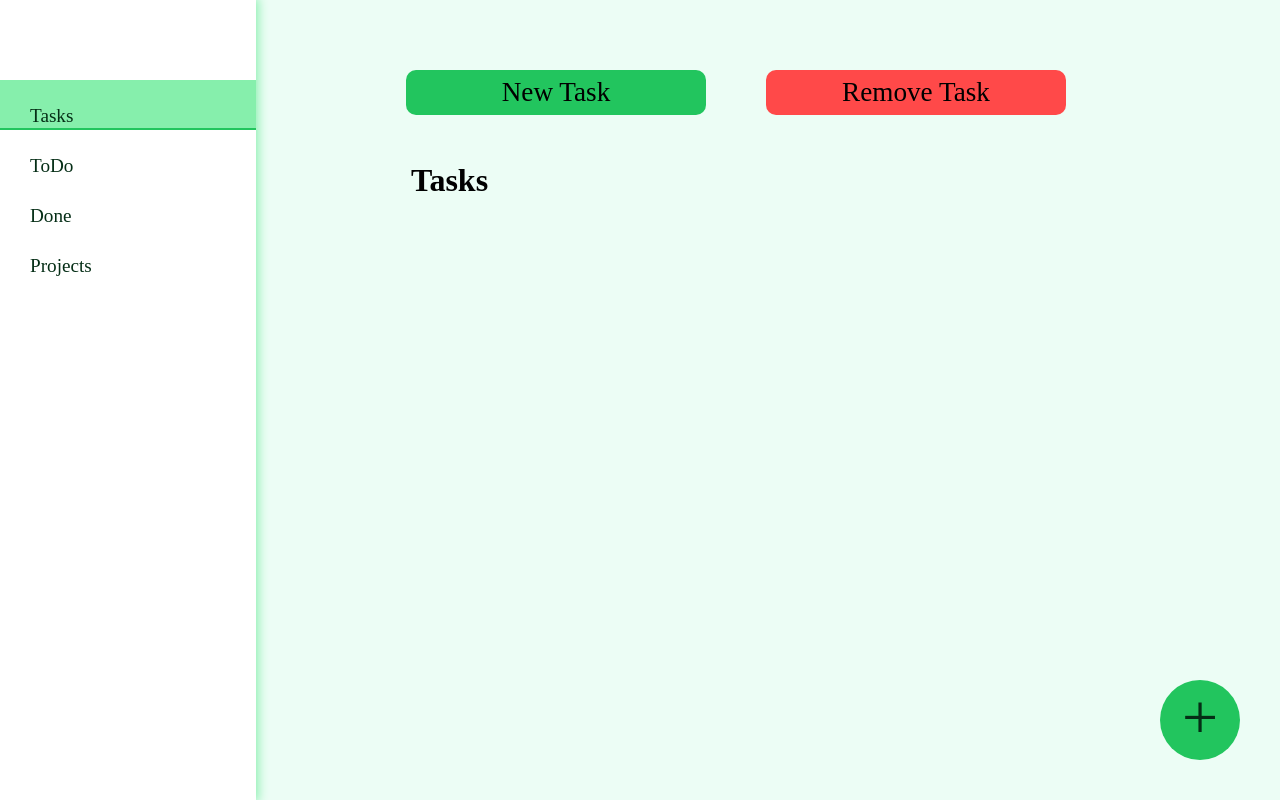
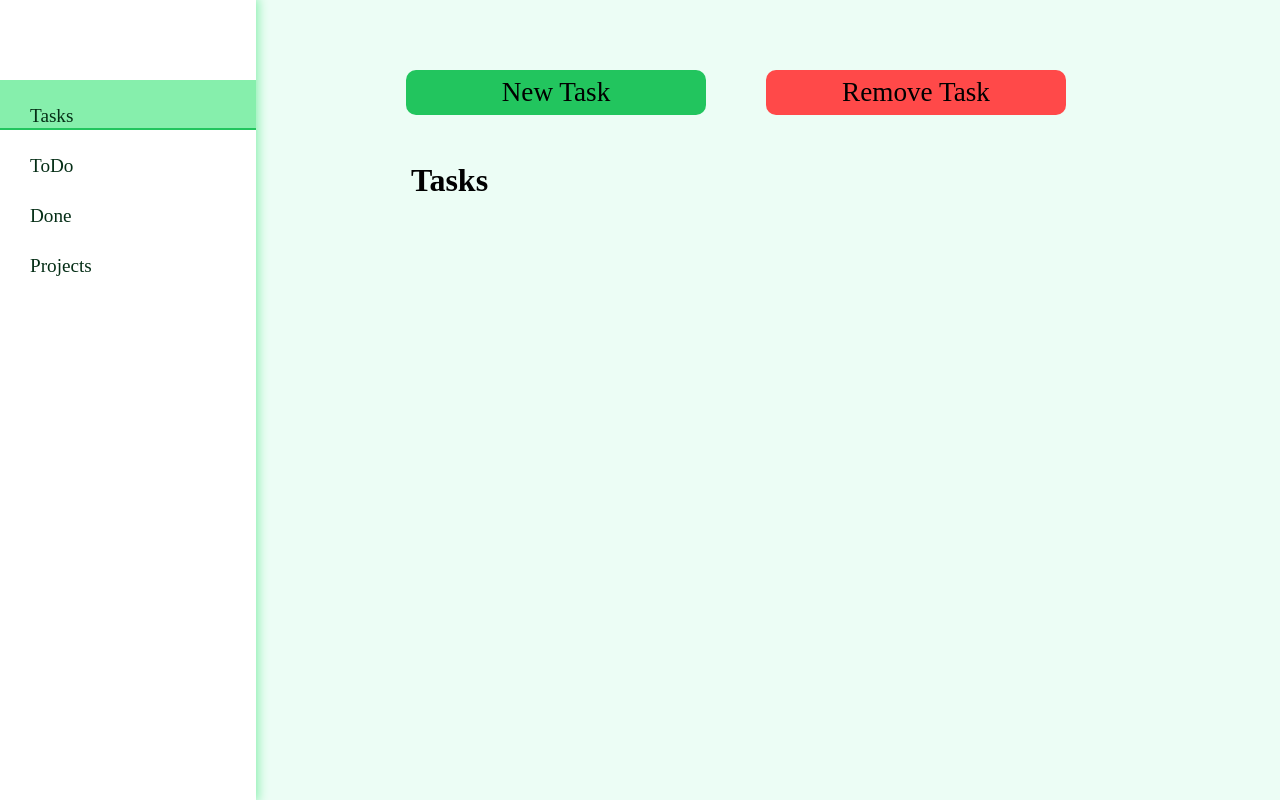
Before and after one commit to ziko1905/todo-list, a website built with webpack: page src/template.html in a window 1280 px wide. Built offline with nearby package versions, Linux system fonts and the light colour scheme; a web font is replaced by a local one.

Commit message:
Remove fixed add btn

```diff
--- a/src/index.js
+++ b/src/index.js
@@ -243,10 +243,8 @@ const Buttons = (function () {
     function assignProject(listingFunct) {
         const newBtn = document.querySelector(".new-btn");
         const removeBtn = document.querySelector(".remove-btn");
-        const plusBtn = document.querySelector("#add");
 
         newBtn.addEventListener("click", () => MakeNew.project(listingFunct));
-        plusBtn.addEventListener("click",() => MakeNew.project(listingFunct));
         removeBtn.addEventListener("click", () => {
             const cards = document.querySelectorAll(".remove");
             if (cards) {
@@ -260,10 +258,8 @@ const Buttons = (function () {
     function assignTask(listingFunct) {
         const newBtn = document.querySelector(".new-btn");
         const removeBtn = document.querySelector(".remove-btn");
-        const plusBtn = document.querySelector("#add");
 
         newBtn.addEventListener("click", () => MakeNew.task(listingFunct));
-        plusBtn.addEventListener("click", () => MakeNew.task(listingFunct));
         removeBtn.addEventListener("click", () => {
             const cards = document.querySelectorAll(".remove");
             if (cards) {
--- a/src/load.js
+++ b/src/load.js
@@ -62,7 +62,11 @@ export const Layout = (function () {
 
         return listingDiv
     }
-    return { createProjectsLayout, createTasksLayout }
+    function removeButtons() {
+        content.querySelector(".new-btn").remove()
+        content.querySelector(".remove-btn").remove()
+    }
+    return { createProjectsLayout, createTasksLayout, removeButtons }
 })()
 
 class Card {
@@ -162,6 +166,7 @@ export class ProjectCard extends Card {
         const title = this.div.querySelector("h2");
         this.listPrjTasks = () => {
             Layout.createTasksLayout()
+            Layout.removeButtons()
             ListingController.task(this.obj.tasks, Sorting.getAll)
         }
         this.div.addEventListener("click", this.listPrjTasks)
--- a/src/styles.css
+++ b/src/styles.css
@@ -49,23 +49,6 @@ nav {
 .act {
     background-color: var(--primary-clr);
     border-bottom: 2px solid var(--secondary-clr);
-}
-
-#add {
-    box-sizing: border-box;
-    width: 80px;
-    height: 80px;
-    padding-bottom: 7px;
-    font-size: 4rem;
-    background-color: var(--secondary-clr);
-    color: var(--quaternary-clr);
-    border: none;
-    border-radius: 1000px;
-
-    position: absolute;
-    right: 40px;
-    bottom: 40px;
-    z-index: 0;
 }
 
 .content {
--- a/src/template.html
+++ b/src/template.html
@@ -11,6 +11,5 @@
 <body>
     <nav></nav>
     <div class="content"></div>
-    <button id="add">+</button>
 </body>
 </html>
```
